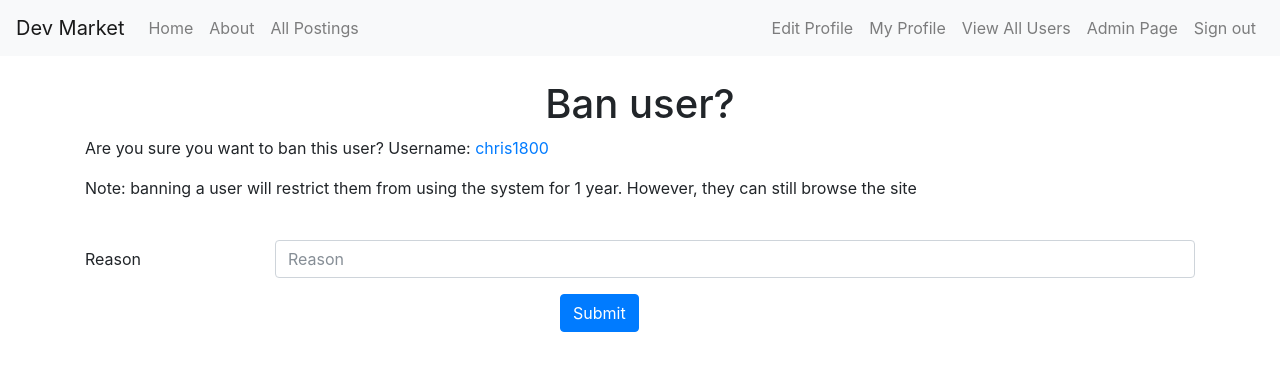
After one commit to cpanican/cd-marketplace, a Flask app: page /admin/ban/chris1800 in a window 1280 px wide. The commit adds this page. Shown: the top 371 px of the page. Run offline with Flask 2, Linux system fonts and the light colour scheme; a user stored in the database is signed in; data comes from the database, SQL or seed files in the repository; some libraries are stand-ins or nearby versions.

Commit message:
confirming, banning, and unbanning users now works

```diff
--- a/app.py
+++ b/app.py
@@ -210,7 +210,7 @@ def adminBlacklist():
 
 # Return all users not on blacklist
 def adminUsers():
-	query = "SELECT * FROM users JOIN blacklist ON blacklist.user_id != users.user_id"
+	query = "SELECT * FROM users WHERE NOT EXISTS (SELECT user_id FROM blacklist WHERE users.user_id = blacklist.user_id)"
 	cur.execute(query)
 	data = cur.fetchall()
 	print("All Users not on blacklist loaded")
@@ -219,7 +219,7 @@ def adminUsers():
 
 # Return unconfirmed users
 def adminUnconfirmed():
-	query = "SELECT * FROM users JOIN blacklist ON blacklist.user_id != users.user_id WHERE confirmed != 1 AND role != 'a'"
+	query = "SELECT * FROM users WHERE NOT EXISTS (SELECT user_id FROM blacklist WHERE users.user_id = blacklist.user_id) AND confirmed = 0 AND role != 'a'"
 	cur.execute(query)
 	data = cur.fetchall()
 	print("All unconfirmed users loaded")
@@ -246,12 +246,39 @@ def adminWarning():
 	return data
 
 
+# Set user as confirmed profile
+def adminConfirmProfile(username):
+	query = "UPDATE users SET confirmed = 1 WHERE username = '{}'".format(username)
+	cur.execute(query)
+	print(username + ' is now confirmed')
+	return True
+
+
+# Ban user from the system
+def adminBanProfile(user_id, reason):
+	query = "INSERT INTO blacklist (user_id, reason) VALUES ({}, '{}')".format(user_id, reason)
+	cur.execute(query)
+	print("user is successfully banned")
+	return True
+
+
+# Unban user from the system
+def adminUnbanProfile(user_id):
+	query = "DELETE FROM blacklist WHERE user_id = {}".format(user_id)
+	print(user_id + ' has been unbanned')
+	return True
 
 
 # Routes
 @app.route('/')
 def home():
 	print("Home page")
+	if ('logged_in' in session) and (session['logged_in'] == True):
+		print('You are logged in')
+		session['logged_in'] = True
+	else:
+		print('You are not logged in')
+		session['logged_in'] = False
 	bids = top3Bids()
 	devs = top3Devs()
 	clients = top3Clients()
@@ -374,8 +401,10 @@ def profile(username):
 
 	if role == 'd':
 		role = 'Developer'
+	if role == 'c':
+		role = 'Client'
 	else:
-		role = 'Client'
+		role = 'Admin'
 
 	return render_template("profile.html", email=email, role=role, first_name=first_name, last_name=last_name, rating=rating, warning=warning, description=description, confirmed=confirmed_user, finished_projects=finished_projects, interest=interest, sample_work=sample_work, business_credential=business_credential)
 	# For accepted applicant, they need to be greeted to a edit resume page etc.
@@ -416,7 +445,6 @@ def compose():
 		return render_template("compose.html")
 
 
-# TODO: Admins login on the login page with the role of 'a'
 @app.route('/admin')
 def admin():
 	unconfirmed_users = adminUnconfirmed()
@@ -425,11 +453,54 @@ def admin():
 	return render_template("admin.html", unconfirmed=unconfirmed_users, reports=proj_reports, warns=warn_users)
 
 
+# Admin function: accept user
+@app.route('/admin/accept-user/<username>', methods=['GET', 'POST'])
+def admin_accept(username):
+	if session['logged_in'] == True:
+		if session['role'] == 'a':
+			adminConfirmProfile(username)
+			return redirect(url_for('admin'))
+		else:
+			return redirect(url_for('admin_users'))
+	else:
+		return redirect(url_for('admin_users'))
+
+
+# Admin function: ban user
+@app.route('/admin/ban/<username>', methods=['GET', 'POST'])
+def admin_ban(username):
+	if session['logged_in'] == True:
+		if session['role'] == 'a':
+			ban_user_id = getUser(username)[0]
+			if request.method == 'POST':
+				reason = request.form['reason']
+				adminBanProfile(ban_user_id, reason)
+				return redirect(url_for('admin_users'))
+			else:
+				return render_template('ban.html', user_id=ban_user_id, username=username)
+		else:
+			return redirect(url_for('admin'))
+	else:
+		return redirect(url_for('admin'))
+
+
 @app.route('/admin-users')
 def admin_users():
 	blacklist = adminBlacklist()
 	all_users = adminUsers()
 	return render_template("admin-users.html", blacklist=blacklist, users=all_users)
+
+
+@app.route('/admin-users/unban/<user_id>')
+def admin_unban(user_id):
+	if session['logged_in'] == True:
+		if session['role'] == 'a':
+			adminUnbanProfile(user_id)
+			return redirect(url_for('admin-users'))
+		else:
+			return redirect(url_for('admin-users'))
+	else:
+		return redirect(url_for('admin-users'))
 
 
 @app.route('/about')
@@ -487,6 +558,7 @@ def edit_profile():
 @app.route('/signout')
 def signout():
 	session['logged_in'] = False
+	session.clear()
 	return redirect(url_for('home'))
 
 
--- a/templates/admin-users.html
+++ b/templates/admin-users.html
@@ -46,14 +46,14 @@
 			<td>{{ blist[7] }}</td>
 			<td>{{ blist[1] }}</td>
 			<td>{{ blist[4] }}</td>
-			<td>{{ blist[10] }}</td>
+			<td>{{ blist[11] }}</td>
 			<td>{{ blist[5] }}</td>
 			<td>{{ blist[8] }}</td>
 			<td>{{ blist[12] }}</td>
 			<td>{{ blist[9] }}</td>
 			<td>{{ blist[21] }} days + 365</td>
 			<td>{{ blist[20] }}</td>
-			<td><a href="/profile/{{ blist[4] }}" class="btn btn-primary btn-sm">Profile</a> <a href="#" class="btn btn-primary btn-sm">Unban User</a></td>
+			<td><a href="/profile/{{ blist[4] }}" class="btn btn-primary btn-sm">Profile</a> <a href="/admin-users/unban/{{ blist[0] }}" class="btn btn-primary btn-sm">Unban User</a></td>
 		</tr>
 		{% endfor %}
 		</tbody>
@@ -92,7 +92,7 @@
 			<td>{{ user[12] }}</td>
 			<td>{{ user[9] }}</td>
 			<td>${{ user[18] }}</td>
-			<td><a href="/profile/{{ user[4] }}" class="btn btn-primary btn-sm">Profile</a> <a href="#" class="btn btn-primary btn-sm">Ban User</a></td>
+			<td><a href="/profile/{{ user[4] }}" class="btn btn-primary btn-sm">Profile</a> <a href="/admin/ban/{{ user[4] }}" class="btn btn-primary btn-sm">Ban User</a></td>
 		</tr>
 		{% endfor %}
 		</tbody>
--- a/templates/admin.html
+++ b/templates/admin.html
@@ -33,8 +33,8 @@
 					<h6 class="card-subtitle mb-2 text-muted">Client</h6>
 					{% endif %}
 					<p class="card-text">Email: {{ unconf[1] }}</p>
-					<a href="#" class="card-link">Accept User</a>
-					<a href="#" class="card-link">Decline User</a>
+					<a href="/admin/accept-user/{{ unconf[4] }}" class="card-link">Accept User</a>
+					<a href="/admin/ban/{{ unconf[4] }}" class="card-link">Decline User</a>
 				</div>
 			</div>
 		</div>
--- /dev/null
+++ b/templates/ban.html
@@ -0,0 +1,43 @@
+{% extends "base.html" %}
+
+{% block styles %}
+	{{ super () }}
+	<link rel="stylesheet" type="text/css" href="{{ url_for('static', filename='styles/compose.css') }}" />
+{% endblock %}
+
+{% block scripts %}
+	{{ super() }}
+	<script type="text/javascript" src="{{ url_for('static', filename='scripts/compose.js') }}"></script>
+{% endblock %}
+
+{% block appcontent %}
+<br>
+<h1 style="text-align: center">Ban user?</h1>
+<div class="container">
+	<div class="row">
+		{% if session.role == 'a' %}
+		<div class="container">
+		<p>Are you sure you want to ban this user? Username: <a href="/profile/{{ username }} ">{{ username }}</a></p>
+		<p>Note: banning a user will restrict them from using the system for 1 year. However, they can still browse the site</p>
+		<br>
+		  <form action="/admin/ban/{{ username }}" method="POST">
+		    <div class="form-group row">
+		      <label for="inputTitle3" class="col-sm-2 col-form-label">Reason</label>
+		      <div class="col-sm-10">
+		        <input type="text" class="form-control" name="reason" placeholder="Reason" required>
+		      </div>
+		    </div>
+		    <div class="form-group row">
+		      <div class="offset-sm-5 col-sm-7">
+		        <button type="submit" class="btn btn-primary">Submit</button>
+		      </div>
+		    </div>
+		  </form>
+		</div>
+		{% else %}
+		<h3>You are not authorized to access this page.</h3>
+		{% endif %}
+	</div>
+</div>
+
+{% endblock %}
--- a/templates/base.html
+++ b/templates/base.html
@@ -46,6 +46,12 @@
 			</li>
 			{% else %}
 			{% if session.role == "a" %}
+			<li {% if request.path == '/edit-profile' %}class="active"{% endif %}>
+				<a class="nav-link" href="/edit-profile">Edit Profile </a>
+			</li>
+			<li {% if request.path == '/profile' %}class="active"{% endif %}>
+				<a class="nav-link" href="/profile">My Profile </a>
+			</li>
 			<li {% if request.path == '/admin-users' %}class="active"{% endif %}>
 				<a class="nav-link" href="/admin-users">View All Users </a>
 			</li>
--- a/templates/compose.html
+++ b/templates/compose.html
@@ -15,6 +15,7 @@
 <h1 style="text-align: center">Submit a post</h1>
 <div class="container">
 	<div class="row">
+		{% if session.role == 'c' %}
 		<div class="container">
 		<p>All bids will end in 7 days unless the client chooses a developer.</p>
 		<p>If the client hasn't chosen a developer, highest bidder will recieve the project.</p>
@@ -101,7 +102,9 @@
 		</div>
 		{% if error %}
 		<h3>An error occurred. Please try again</h3>
+		{% endif %}
 		{% else %}
+		<h3>You need to be a client to post.</h3>
 		{% endif %}
 	</div>
 </div>
--- a/templates/home.html
+++ b/templates/home.html
@@ -55,7 +55,11 @@
 				<p>Clients can post while developers can bid on things.</p>
 				<br />
 				{% if session.logged_in %}
+				{% if session.role == 'a' %}
+				<a href="/admin" class="btn btn-primary btn-lg">Admin Dashboard</a>
+				{% else %}
 				<a href="/dashboard" class="btn btn-primary btn-lg">My Dashboard</a>
+				{% endif %}
 				{% else %}
 				<a href="/register" class="btn btn-primary btn-lg">Client</a>
 				<a href="/register" class="btn btn-primary btn-lg">Developer</a>
--- a/templates/post.html
+++ b/templates/post.html
@@ -25,7 +25,7 @@
 	<div class="row">
 		<div class="col-sm-4">
 			{% if session.logged_in %}
-				{% if client %}
+				{% if client or session.role == 'a' %}
 				<h4>Submit a new offer</h4>
 				<p>You need to become a developer to submit an offer.</p>
 				{% else %}
--- a/templates/profile.html
+++ b/templates/profile.html
@@ -15,10 +15,14 @@
 	<br>
 	<h1 style="text-align: center">Profile</h1>
 	<h2 style="text-align: center">{{first_name}} {{last_name}}</h2>
+	{% if role == 'Admin' %}
+	<p style="text-align: center">This user is an {{role}}</p>
+	{% else %}
 	{% if confirmed %}
 	<p style="text-align: center">This user is confirmed as a {{role}}</p>
 	{% else %}
 	<p style="text-align: center">This user is not confirmed as a {{role}}</p>
+	{% endif %}
 	{% endif %}
 
 	<h5>Description: {{description}}</h5>
```
